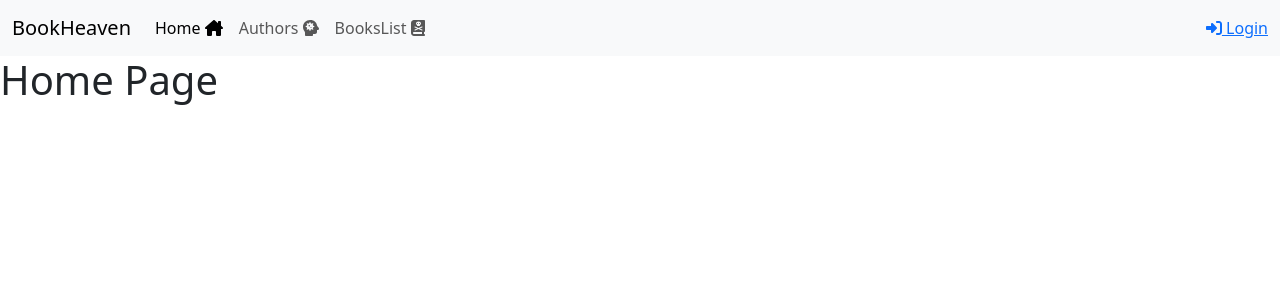
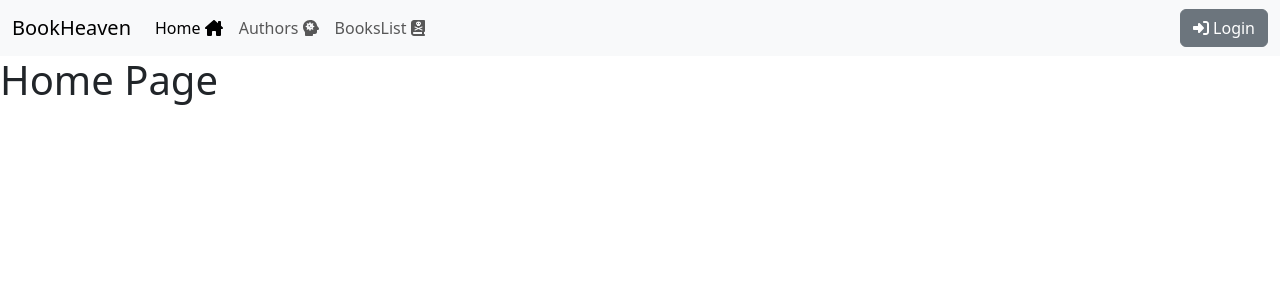
Before and after one commit to DimitarIt99/BookHeaven, a React (Vite) app: page / in a window 1280 px wide. Shown: the top 300 px of the page. Built offline with nearby package versions, Linux system fonts and the light colour scheme; no server answers.

Commit message:
small login btn improvement

```diff
--- a/src/components/Navbar.tsx
+++ b/src/components/Navbar.tsx
@@ -50,7 +50,9 @@ function Navbar() {
         <div className="d-flex">
           <ul className="nav justify-content-center">
             <li className="nav-item">
-              <a href="/user/login">{login_icon} Login</a>
+              <a className="btn btn-secondary" href="/user/login">
+                {login_icon} Login
+              </a>
             </li>
           </ul>
         </div>
```
